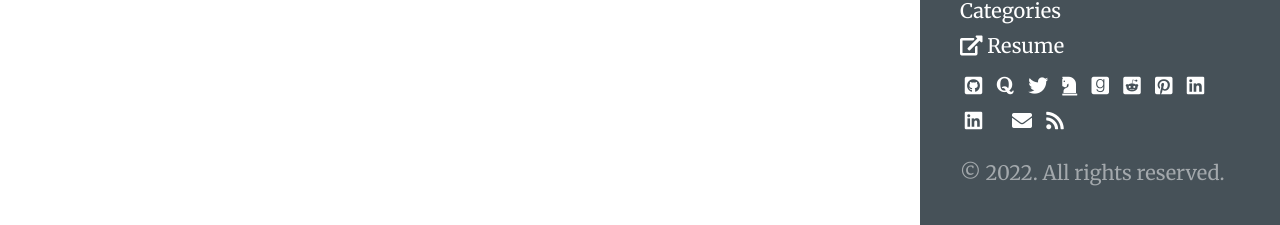
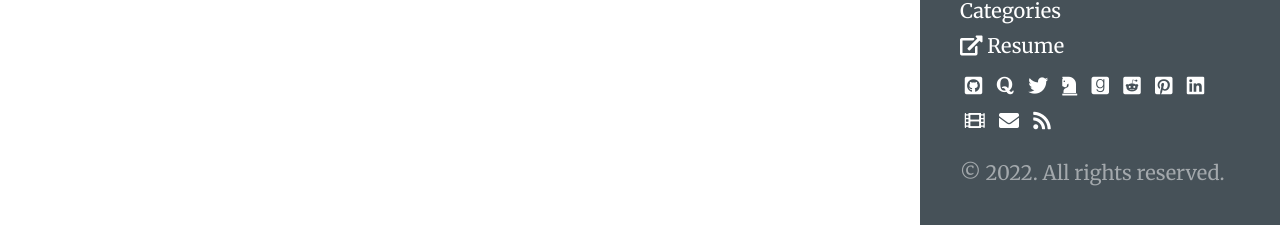
Before and after one commit to ovebepari/ovebepari.github.io, a Jekyll site: the page built from index.html, in a window 1280 px wide. Shown: the part 672-897 px from the top of the page. Built offline with Jekyll 4.4.1, drawn with Linux system fonts in a browser that asks for light colours.

Commit message:
Letterboxd added; fa icon edited

```diff
--- a/_includes/sidebar.html
+++ b/_includes/sidebar.html
@@ -53,7 +53,7 @@
         <a href="https://linkedin.com/in/ovebepari" target="_blank" style="border-bottom: none;"><i class="fab fa-linkedin"></i></a>
 
         &nbsp;
-        <a href="https://letterboxd.com/ovebepari/" target="_blank" style="border-bottom: none;"><i class="fab fa-linkedin"></i><i class="fa-thin fa-film"></i></a>
+        <a href="https://letterboxd.com/ovebepari/" target="_blank" style="border-bottom: none;"><i class="fas fa-film"></i></a>
 
         &nbsp;
         <a href="mailto:codovi71@gmail.com"><i class="fa fa-envelope"></i></a>
```
